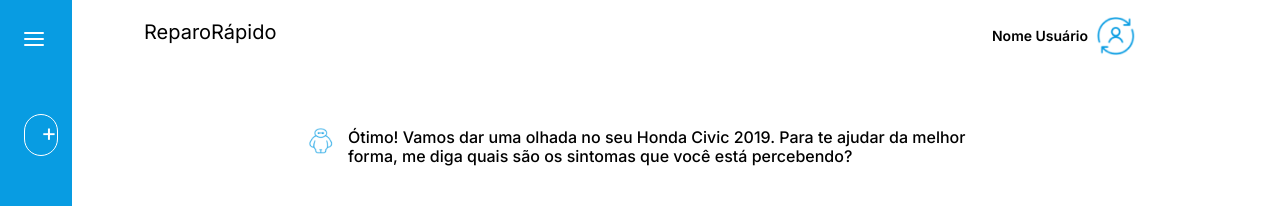
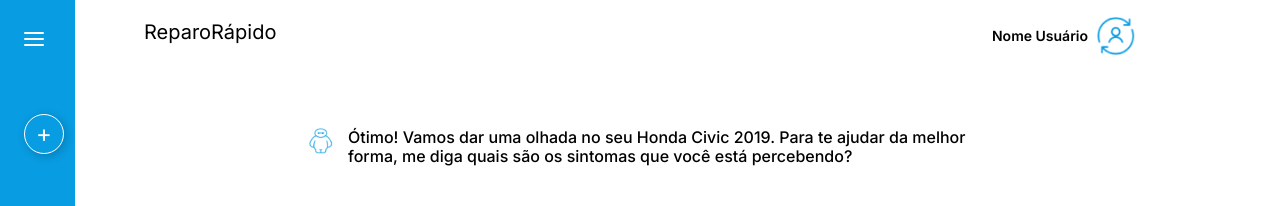
Before and after one commit to ADRIANOSANT0S/suport-page, a Next.js app: page /Faq in a window 1280 px wide. Shown: the top 206 px of the page. Built offline with nearby package versions, Linux system fonts and the light colour scheme.

Commit message:
feat: finalizado a funcionalidade da abertura do menu

```diff
--- a/src/components/Aside/index.tsx
+++ b/src/components/Aside/index.tsx
@@ -1,18 +1,41 @@
+'use client'
+
+import { useState } from 'react'
+
 import * as S from './styles'
 
 const Aside = () => {
+  const [openMenu, setOpemMenu] = useState(false)
+  const [clicked, setClicked] = useState(false)
+  const [showLinks, setShowLinks] = useState(false)
+
+  const handleMenuClick = () => {
+    setOpemMenu(!openMenu)
+    handleMenuContainerClick()
+  }
+
+  const handleMenuContainerClick = () => {
+    if (openMenu) {
+      setShowLinks(!showLinks)
+      setClicked(!clicked)
+    }
+  }
+
   return (
-    <S.AsideContainer>
-      <S.Menu>
+    <S.AsideContainer openMenu={openMenu} showListItems={showLinks}>
+      <S.Menu onClick={handleMenuClick}>
         <span></span>
         <span></span>
         <span></span>
       </S.Menu>
-
-      <S.MenuContainer>
+      <S.MenuContainer
+        openMenu={openMenu}
+        clicked={clicked}
+        onClick={handleMenuContainerClick}
+      >
         <span>+</span> <span className="show">Nova conversa</span>
       </S.MenuContainer>
-      <div className='show'>
+      <div className={showLinks ? 'show' : ''}>
         <S.MenuList>Recentes</S.MenuList>
         <S.ContainerItemMenu>
           <li>
--- a/src/components/Aside/styles.ts
+++ b/src/components/Aside/styles.ts
@@ -4,21 +4,27 @@ import Link from 'next/link'
 import styled from 'styled-components'
 import { colors } from '../GlobalStyle/style'
 
-export const AsideContainer = styled.aside`
+interface AsideContainerProps {
+  openMenu: boolean
+  showListItems: boolean
+}
+
+interface MenuContainerProps {
+  clicked: boolean
+  openMenu: boolean
+}
+
+export const AsideContainer = styled.aside<AsideContainerProps>`
   position: fixed;
   top: 0;
   left: 0;
   background-color: ${colors.blue};
-  width: 72px;
+  width: ${(prop) => (prop.openMenu ? '215px' : '75px')};
   height: 100dvh;
   padding: 32px 24px;
 
-  .show {
-    display: block;
-  }
-
   div:last-of-type {
-    display: none;
+    display: ${(prop) => (prop.showListItems ? 'block' : 'none')};
   }
 `
 
@@ -37,33 +43,57 @@ export const Menu = styled.div`
     border-radius: 8px;
   }
 `
-export const MenuContainer = styled.div`
-  padding: 10px 16px;
+
+export const MenuContainer = styled.div<MenuContainerProps>`
+  width: ${(props) => (props.clicked ? '172px' : '40px')};
+  height: 40px;
+  border-radius: ${(props) => (props.clicked ? '40px' : '20px')};
+  display: flex;
+  justify-content: center;
+  align-items: center;
+  padding: 10px;
+  border: 1px solid ${colors.white};
+  border-radius: 20px;
+  cursor: ${(props) => (props.openMenu ? 'pointer' : 'none')};
+  position: relative;
+  overflow: hidden;
+  background-color: ${(props) => (props.clicked ? '' : 'transparent')};
+
   color: ${colors.white};
   font-weight: 400;
-  border: 1px solid ${colors.white};
-  border-radius: 20px;
-  cursor: pointer;
+
+  transition-duration: 0.3s;
+  box-shadow: 2px 2px 10px rgba(0, 0, 0, 0.199);
 
   span:first-of-type {
     font-size: 24px;
     line-height: 16px;
+    transition-duration: 0.3s;
+    display: flex;
+    align-items: center;
+    justify-content: center;
+    width: ${(props) => (props.clicked ? '10%' : 'auto')};
   }
 
   span:last-of-type {
-    margin-left: 14px;
+    margin-left: 10px;
     font-size: 14px;
     font-weight: 400;
     line-height: 16px;
-    display: none;
+    display: ${(props) => (props.clicked ? 'inline' : 'none')};
+    opacity: ${(props) => (props.clicked ? '1' : '0')};
+    transition-duration: 0.3s;
+  }
+
+  &:active {
+    transform: translate(2px, 2px);
   }
 `
-
 export const ContainerItemMenu = styled.ul`
   display: flex;
   flex-direction: column;
   row-gap: 16px;
-  padding-left: 36px;
+  padding-left: 24px;
 `
 
 export const MenuList = styled.button`
```
